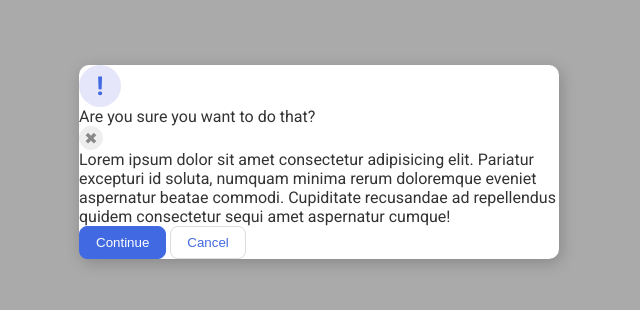
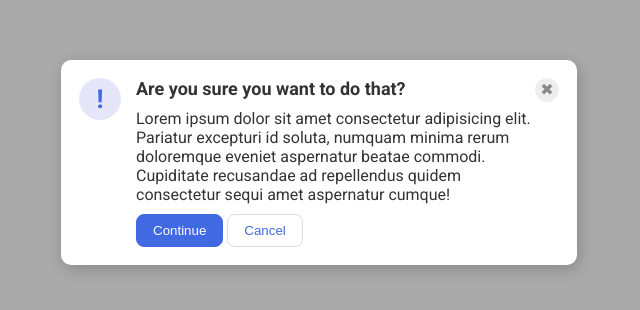
Before and after one commit to SarahCadet/odin, a plain HTML site: page css-exercises/flex/05-flex-modal/index.html in a window 1280 px wide. Shown: the part 238-548 px from the top of the page, without its empty margins (321-961 px from the left). Drawn offline with Linux system fonts and the light colour scheme.

Commit message:
finished flex5

```diff
--- a/css-exercises/flex/05-flex-modal/index.html
+++ b/css-exercises/flex/05-flex-modal/index.html
@@ -1,5 +1,6 @@
 <!DOCTYPE html>
 <html lang="en">
+
 <head>
     <meta charset="UTF-8">
     <meta http-equiv="X-UA-Compatible" content="IE=edge">
@@ -7,14 +8,27 @@
     <link rel="stylesheet" href="style.css">
     <title>Modal</title>
 </head>
+
 <body>
     <div class="modal">
+        <div class="modal-content">
             <div class="icon">!</div>
+            <div class="content">
+                <div class="text-and-Tbuttons">
                     <div class="header">Are you sure you want to do that?</div>
-      <button class="close-button">✖</button>
-      <div class="text">Lorem ipsum dolor sit amet consectetur adipisicing elit. Pariatur excepturi id soluta, numquam minima rerum doloremque eveniet aspernatur beatae commodi. Cupiditate recusandae ad repellendus quidem consectetur sequi amet aspernatur cumque!</div>
+                    <div class="text">Lorem ipsum dolor sit amet consectetur adipisicing elit. Pariatur excepturi id
+                        soluta,
+                        numquam
+                        minima rerum doloremque eveniet aspernatur beatae commodi. Cupiditate recusandae ad repellendus
+                        quidem
+                        consectetur sequi amet aspernatur cumque!</div>
                     <button class="continue">Continue</button>
                     <button class="cancel">Cancel</button>
                 </div>
+                <button class="close-button">✖</button>
+            </div>
+        </div>
+    </div>
 </body>
+
 </html>
--- a/css-exercises/flex/05-flex-modal/style.css
+++ b/css-exercises/flex/05-flex-modal/style.css
@@ -1,6 +1,7 @@
 @import url('https://fonts.googleapis.com/css2?family=Roboto:wght@400;700&display=swap');
 
-html, body {
+html,
+body {
     height: 100%;
 }
 
@@ -19,7 +20,28 @@ body {
     background: white;
     width: 480px;
     border-radius: 10px;
-  box-shadow: 2px 4px 16px rgba(0,0,0,.2);
+    box-shadow: 2px 4px 16px rgba(0, 0, 0, .2);
+    padding: 18px;
+}
+
+.modal .modal-content {
+    display: flex;
+    justify-content: space-between;
+    gap: 15px;
+}
+
+.modal .modal-content .content {
+    text-align: left;
+    display: flex;
+}
+
+.text-and-Tbuttons .text {
+    margin: 10px 0;
+}
+
+.header {
+    font-size: large;
+    font-weight: bold;
 }
 
 .icon {
@@ -33,6 +55,7 @@ body {
     display: flex;
     align-items: center;
     justify-content: center;
+    flex: 0 0 auto;
 }
 
 .close-button {
@@ -48,6 +71,7 @@ body {
     justify-content: center;
     border: 1px solid #eee;
     padding: 0;
+    flex: 0 0 auto;
 }
 
 button {
```
Lines whose indentation alone changed are shown as unchanged.
